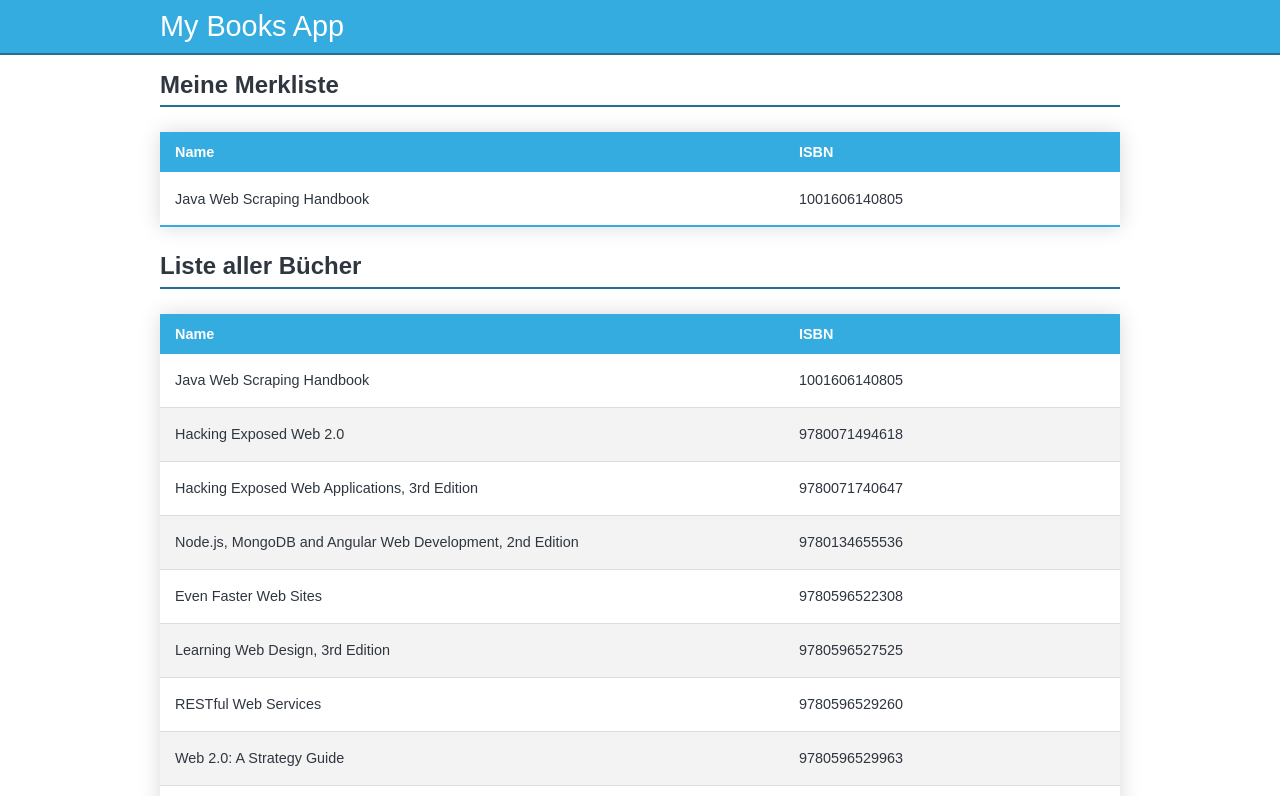
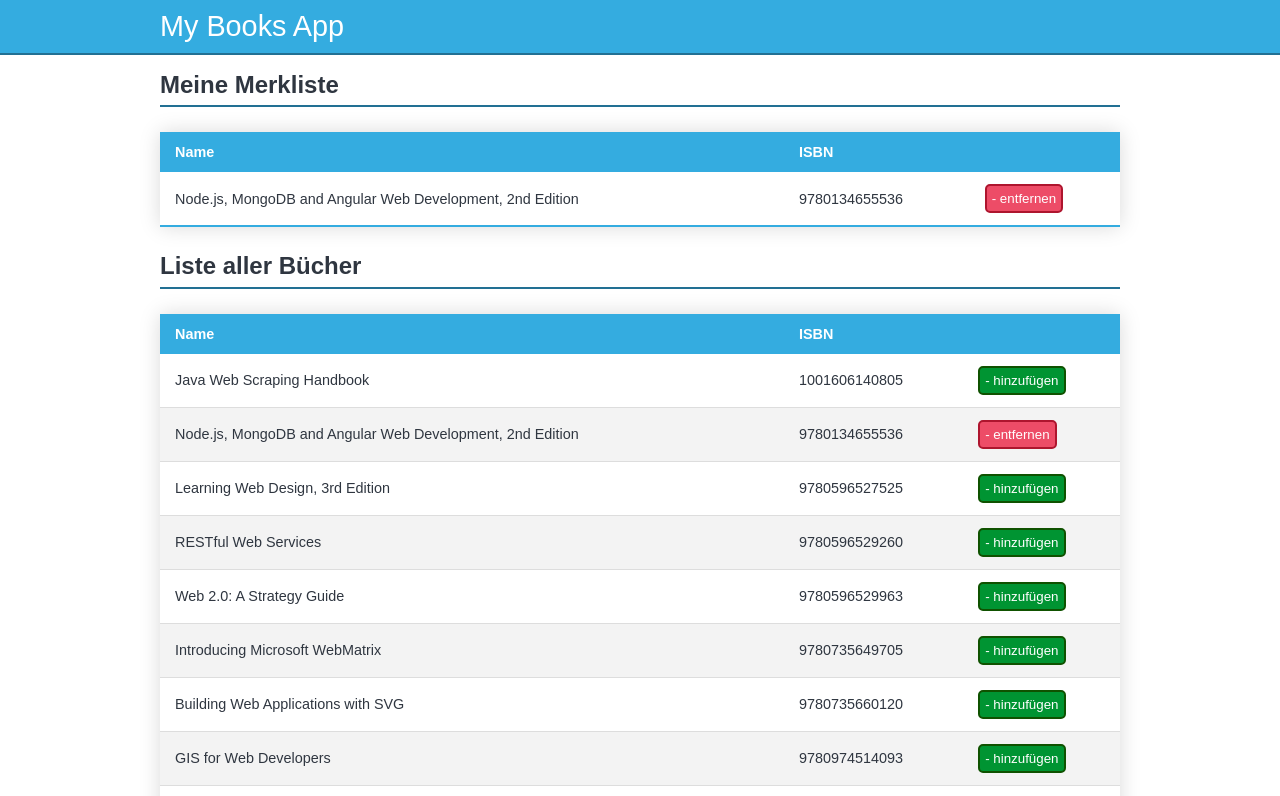
Before and after one commit to may17/my-books-app, a Vue app: page / in a window 1280 px wide. Shown: the top 796 px of the page. Built offline with nearby package versions, Linux system fonts and the light colour scheme; data requests are answered from the project's data file.

Commit message:
Add solution for exersice 4

```diff
--- a/db.json
+++ b/db.json
@@ -10,30 +10,6 @@
       "publisher": "Leanpub",
       "price": "$0.00",
       "numPages": 115,
-      "isBookmarked": true
-    },
-    {
-      "id": "9780071494618",
-      "title": "Hacking Exposed Web 2.0",
-      "subtitle": "Web 2.0 Security Secrets and Solutions",
-      "isbn": "9780071494618",
-      "abstract": "Protect your Web 2.0 architecture against the latest wave of cybercrime using expert tactics from Internet security professionals. Hacking Exposed Web 2.0 shows how hackers perform reconnaissance, choose their entry point, and attack Web 2.0 - based services, and reveals detailed countermeasures and...",
-      "author": "Rich Cannings, Himanshu Dwivedi, Zane Lackey",
-      "publisher": "McGraw-Hill",
-      "price": "$12.03",
-      "numPages": 258,
-      "isBookmarked": false
-    },
-    {
-      "id": "9780071740647",
-      "title": "Hacking Exposed Web Applications, 3rd Edition",
-      "subtitle": "Web Applications Security Secrets and Solutions",
-      "isbn": "9780071740647",
-      "abstract": "Protect your Web applications from malicious attacks by mastering the weapons and thought processes of today's hacker. Written by recognized security practitioners and thought leaders, Hacking Exposed Web Applications, Third Edition is fully updated to cover new infiltration methods and countermeasu...",
-      "author": "Joel Scambray, Vincent Liu, Caleb Sima",
-      "publisher": "McGraw-Hill",
-      "price": "$9.50",
-      "numPages": 482,
       "isBookmarked": false
     },
     {
@@ -46,19 +22,7 @@
       "publisher": "Addison-Wesley",
       "price": "$33.16",
       "numPages": 640,
-      "isBookmarked": false
-    },
-    {
-      "id": "9780596522308",
-      "title": "Even Faster Web Sites",
-      "subtitle": "Performance Best Practices for Web Developers",
-      "isbn": "9780596522308",
-      "abstract": "Performance is critical to the success of any web site, and yet today's web applications push browsers to their limits with increasing amounts of rich content and heavy use of Ajax. In this book, Steve Souders, web performance evangelist at Google and former Chief Performance Yahoo!, provides valuab...",
-      "author": "Steve Souders",
-      "publisher": "O'Reilly Media",
-      "price": "$4.65",
-      "numPages": 256,
-      "isBookmarked": false
+      "isBookmarked": true
     },
     {
       "id": "9780596527525",
--- a/src/App.vue
+++ b/src/App.vue
@@ -5,8 +5,16 @@
     </div>
   </header>
   <main class="wrapper">
-    <ItemTable headline="Meine Merkliste" :rowsData="bookmarks" />
-    <ItemTable headline="Liste aller Bücher" :rowsData="books" />
+    <ItemTable
+      headline="Meine Merkliste"
+      :rowsData="bookmarks"
+      @bookmark-changed="handleBookmarkChange"
+    />
+    <ItemTable
+      headline="Liste aller Bücher"
+      :rowsData="books"
+      @bookmark-changed="handleBookmarkChange"
+    />
   </main>
 </template>
 
@@ -26,6 +34,56 @@ export default {
   computed: {
     bookmarks() {
       return this.books.filter((book) => book.isBookmarked);
+    },
+  },
+  methods: {
+    async handleBookmarkChange(id) {
+      /** find current book element */
+      const index = this.books.findIndex((book) => book.id === id);
+
+      /** try to update the book otherwise give the user a response that action was not successful */
+      try {
+        /** store the new book value. It's always the oposite boolean of the current state. */
+        const newBookmarkedValue = !this.books[index].isBookmarked;
+
+        /**
+         * If you like to update some data you need to override the whole record.
+         * First you should spread in an new shallow copy of this.books[index].
+         * Afterwards you should add the properties with the new values.
+         * They will merged together into a new object.
+         */
+        const data = {
+          ...this.books[index],
+          isBookmarked: newBookmarkedValue,
+        };
+
+        /**
+         * Start a fetch with the put method.
+         * Their exists noch UPDATE Method in http but PUT is one solution to handle that.
+         * We need to address book we like to update.
+         * Don't forget to send the body as serialized string,
+         *
+         */
+        await fetch(`http://localhost:3000/books/${id}`, {
+          method: "PUT",
+          headers: {
+            "Content-Type": "application/json",
+          },
+          body: JSON.stringify(data),
+        });
+
+        /**
+         * After a sucessful update of our record
+         * we need to update our local state.
+         *
+         * We are done
+         */
+        this.books[index].isBookmarked = newBookmarkedValue;
+      } catch {
+        alert(
+          "Es gab leider einen technischen Fehler und das Buch konnte nicht hinzugefügt werden."
+        );
+      }
     },
   },
   async created() {
@@ -91,9 +149,7 @@ body {
 }
 
 .table-item__table-row button {
-  opacity: 0;
   padding: 5px;
-  transition: opacity 500ms;
   cursor: pointer;
   border-radius: 5px;
 }
--- a/src/components/ItemTable.vue
+++ b/src/components/ItemTable.vue
@@ -18,7 +18,16 @@
           <td>{{ rowData.title }}</td>
           <td>{{ rowData.isbn }}</td>
           <td>
-            <button class="table-item__table-btn-remove">- entfernen</button>
+            <button
+              :class="{
+                'table-item__table-btn-remove': rowData.isBookmarked,
+                'table-item__table-btn-add': !rowData.isBookmarked,
+              }"
+              @click="bookmarkChanged(rowData)"
+            >
+              <span v-if="rowData.isBookmarked"> - entfernen </span>
+              <span v-else>- hinzufügen</span>
+            </button>
           </td>
         </tr>
       </tbody>
@@ -29,6 +38,7 @@
 <script>
 export default {
   name: "ItemTable",
+  emits: ["bookmark-changed"],
   props: {
     headline: {
       type: String,
@@ -39,5 +49,10 @@ export default {
       default: () => [],
     },
   },
+  methods: {
+    bookmarkChanged(rowData) {
+      this.$emit("bookmark-changed", rowData.id);
+    },
+  },
 };
 </script>
```
